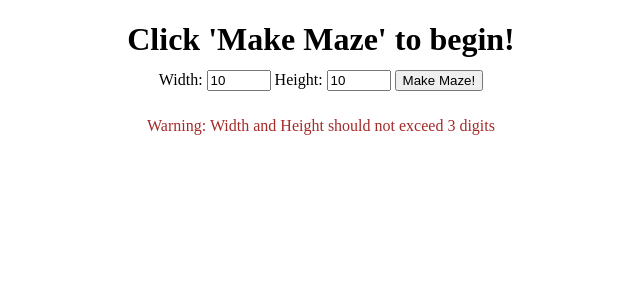
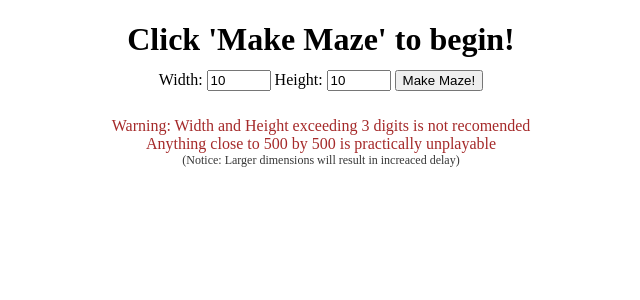
Before and after one commit to WilliamBielski/maze_generator, a Flask app: page / in a window 1280 px wide. Shown: the top 300 px of the page, without its empty margins (319-959 px from the left). Run offline with Flask 3, Linux system fonts and the light colour scheme.

Commit message:
minor style changes, adjustment to ratio, fixed cellsize issue, added warning text

```diff
--- a/CS_200_Project/static/CSS/mazeCSS.css
+++ b/CS_200_Project/static/CSS/mazeCSS.css
@@ -65,6 +65,8 @@
 .warning-text{
     font-size: 16px;
     color: brown;
+    display: flex;
+    justify-content: center;
 }
 
 .start-end-span{
--- a/CS_200_Project/static/JS/maze_Generation.js
+++ b/CS_200_Project/static/JS/maze_Generation.js
@@ -201,7 +201,11 @@ class maze_Algorithm {
             this.yMax = (y - 1)/2;
 
             this.ratio = 0.4;
-            if((this.xMax + this.yMax)/2 >= 500){
+            if(((this.xMax + this.yMax)/2 >= 800)){
+                this.ratio = 0.000001
+            }else if((this.xMax + this.yMax)/2 >= 600){
+                this.ratio = 0.00001;
+            }else if((this.xMax + this.yMax)/2 >= 500){
                 this.ratio = 0.0001;
             }else if((this.xMax + this.yMax)/2 >= 400){
                 this.ratio = 0.05;
@@ -342,7 +346,6 @@ class maze_Generation{
                     //class assignment base on answer on stack overflow
                     //source: https://stackoverflow.com/questions/1115310/how-can-i-add-a-class-to-a-dom-element-in-javascript
                     cellDiv.className = "mazeCell " + cell.toString();
-                    cellDiv.name = "mazeCell";
                     cellDiv.style.width=cellSize+"px";
                     cellDiv.style.height=cellSize+"px";
                 }
@@ -402,7 +405,6 @@ class maze_Generation{
                 this.playerPosY = this.playerPosY-2;
 
             }else{
-                //alert("You can't move that direction (Click Enter)");
                 return false;
             }
         }else if(this.direction == 'down' && this.playerPosY < this.vertEdge-1){
--- a/CS_200_Project/templates/display.html
+++ b/CS_200_Project/templates/display.html
@@ -37,6 +37,8 @@
                     if((screen.width-100)/(cols*2+1) < 15){
                         cellSize = (screen.width-100)/(cols*2+1);
                     }
+                }else{
+                    cellSize = 15;
                 }
 
                 document.getElementById("start-span").style.marginTop= (newMaze.getStartPos()*cellSize)+"px";
@@ -90,6 +92,7 @@
                 document.getElementById("end-span-left").style.display="none";
                 document.getElementById("end-span-right").style.display="block";
                 document.getElementById("end-span-right").style.visibility="visible";
+                document.getElementById("end-span-buffer").style.display="none";
                 document.getElementById("end-span-right").style.marginTop= (newMaze.getExtYPos()*cellSize)+"px";
                 //start span adjustments
                 if(cellSize > 9){
@@ -221,7 +224,11 @@
         </div>
 
         <div class="starter-text-div" id="warning-div">
-            <span class="warning-text">Warning: Width and Height should not exceed 3 digits</span>
+            <span class="warning-text">Warning: Width and Height exceeding 3 digits is not recomended</span>
+            <span class="warning-text">Anything close to 500 by 500 is practically unplayable</span>
+            <label id="suggestionLabel">
+                (Notice: Larger dimensions will result in increaced delay)
+            </label>
         </div>
     </div>
 </body>
```
